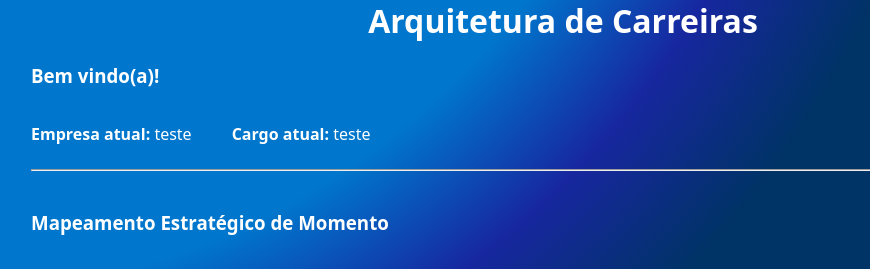
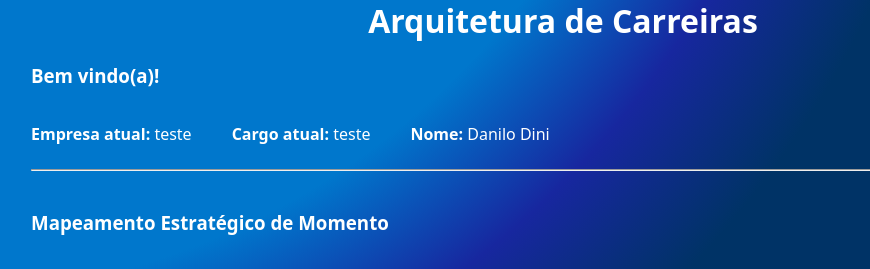
Before and after one commit to DINIIZIN/JOBHUNTER, a Flask app: page /dashboard in a window 1280 px wide. Shown: the part 458-727 px from the top of the page, without its empty margins (77-947 px from the left). Run offline with Flask 3, Linux system fonts and the light colour scheme; a user stored in the database is signed in.

Commit message:
Add files via upload
Alteração e correção nos templates

```diff
--- a/templates/dashboard.html
+++ b/templates/dashboard.html
@@ -16,7 +16,7 @@
 
         <p><strong>Empresa atual: </strong>{{usuario.empresa_atual}}</p>
         <p><strong>Cargo atual: </strong>{{usuario.cargo_atual}}</p>
-
+        <p><strong>Nome: </strong>{{usuario.nome}}</p>
     </div>
     {% if admin and admin.is_admin %}
 
--- a/templates/perfil.html
+++ b/templates/perfil.html
@@ -9,7 +9,7 @@
 
         <input name = "empresa_atual" type = "text" placeholder="Empresa atual"
                         value = "{{usuario.empresa_atual or ''}}">
-                        <br><br>
+
         <br><br>
         <input name = "cargo_atual" type = "text" placeholder="Cargo atual"
             value = "{{usuario.cargo_atual or ''}}">
```
